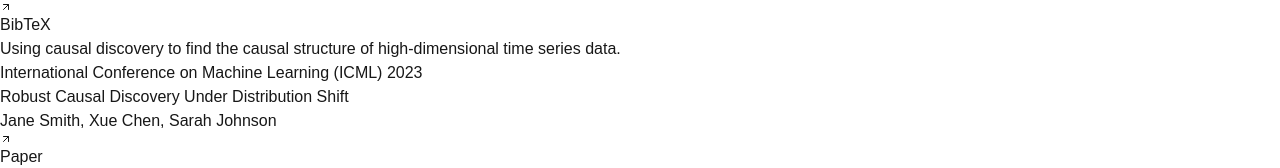
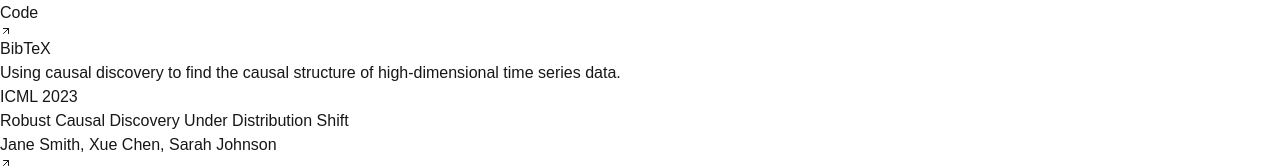
Before and after one commit to stack-alchemy/Portfolio, a Next.js app: page / in a window 1280 px wide. Shown: the part 885-1053 px from the top of the page. Built offline with nearby package versions, Linux system fonts and the light colour scheme.

Commit message:
Award support

```diff
--- a/src/components/publication-entry.tsx
+++ b/src/components/publication-entry.tsx
@@ -21,7 +21,14 @@
         </div>
       )}
       <div className="flex flex-col flex-1">
-        <p className="text-xs text-zinc-500 mb-2">{publication.conference} {publication.year}</p>
+        <div className="flex flex-row gap-4 items-center mb-2">
+          <p className="text-xs text-zinc-500">{publication.conference} {publication.year}</p>
+          {publication.award && (
+            <div className="flex px-2 py-1 bg-gradient-to-r from-amber-50 to-rose-50 rounded-md items-center shadow-md border border-amber-100/50">
+              <p className="text-xs text-amber-700 font-medium">{publication.award}</p>
+            </div>
+          )}
+        </div>
         <h3 className="font-serif text-md mb-3">{publication.title}</h3>
         <p className="text-sm text-zinc-600 mb-4">{publication.authors}</p>
         <div className="flex gap-6">
--- a/src/data/publication.ts
+++ b/src/data/publication.ts
@@ -8,26 +8,28 @@
   bibtex?: string;
   tldr?: string;
   imageUrl?: string;
+  award?: string;
 }
 
 export const publicationData: Publication[] = [
   // If you don't want to show publications, just make the array empty.
   {
     year: "2024",
-    conference: "Neural Information Processing Systems (NeurIPS)",
+    conference: "NeurIPS",
     title: "Scalable Causal Discovery in High-Dimensional Time Series",
     authors: "Jane Smith, Sarah Johnson, Yue Zhang",
     paperUrl: "https://arxiv.org/abs/2409.15476",
     codeUrl: "https://github.com/jsmith/scalable-causal-discovery",
     bibtex: "https://arxiv.org/abs/2409.15476.bib",
     tldr: "Using causal discovery to find the causal structure of high-dimensional time series data.",
-    imageUrl: "https://images.unsplash.com/photo-1561622539-dffbfc2008fd?q=80&w=2076&auto=format&fit=crop&ixlib=rb-4.0.3&ixid=M3wxMjA3fDB8MHxwaG90by1wYWdlfHx8fGVufDB8fHx8fA%3D%3D"
+    imageUrl: "https://images.unsplash.com/photo-1561622539-dffbfc2008fd?q=80&w=2076&auto=format&fit=crop&ixlib=rb-4.0.3&ixid=M3wxMjA3fDB8MHxwaG90by1wYWdlfHx8fGVufDB8fHx8fA%3D%3D",
+    award: "🏆 Best Paper Award"
     // if you have an image in public/images, you can use it like this:
     // imageUrl: "/images/publication-image.jpg"
   },
   {
     year: "2023",
-    conference: "International Conference on Machine Learning (ICML)",
+    conference: "ICML",
     title: "Robust Causal Discovery Under Distribution Shift",
     authors: "Jane Smith, Xue Chen, Sarah Johnson",
     paperUrl: "https://arxiv.org/abs/2302.13095",
```
